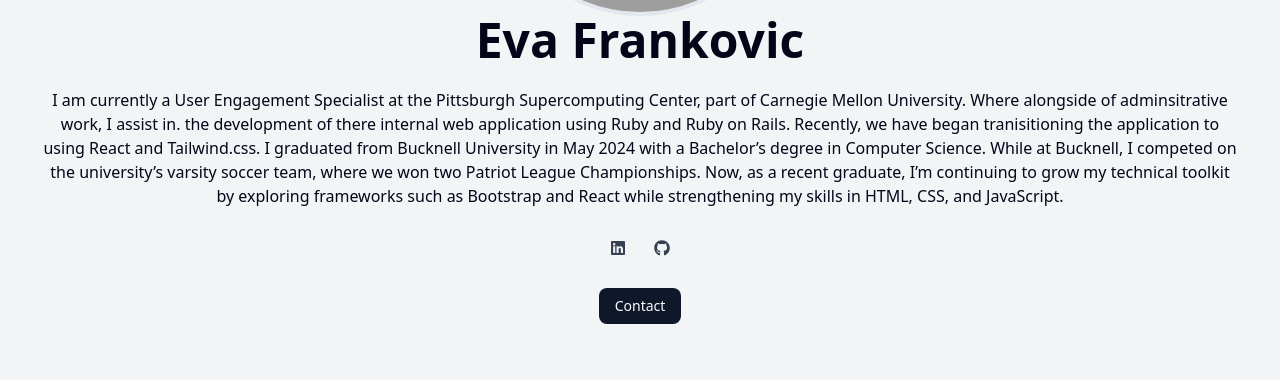
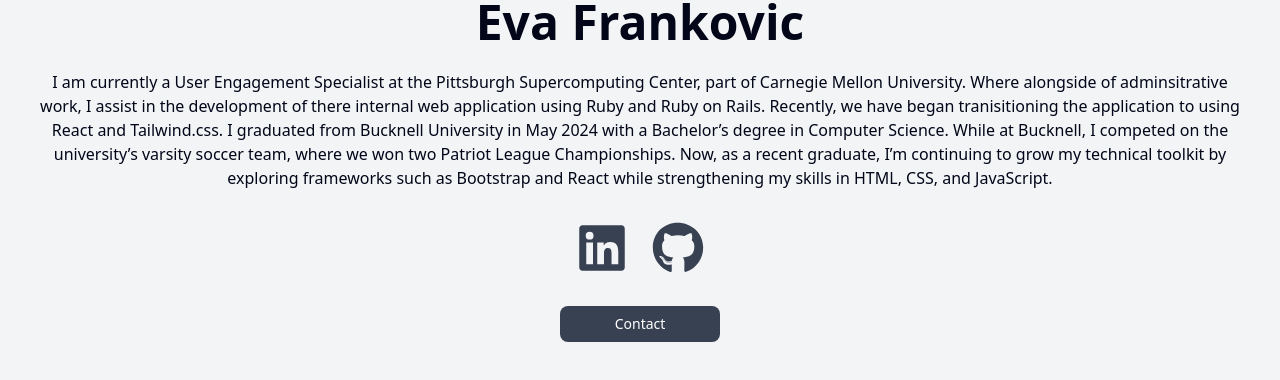
Before and after one commit to evafrank7/portfolio, a Next.js app: page / in a window 1280 px wide. Shown: the part 442-822 px from the top of the page. Built offline with nearby package versions, Linux system fonts and the light colour scheme; grey boxes are pictures that could not be loaded.

Commit message:
Added more styling

```diff
--- a/src/app/globals.css
+++ b/src/app/globals.css
@@ -2,13 +2,29 @@
 @import "tw-animate-css";
 
 /** Custom CSS **/
-.icon{
-  color: darkgrey
+.icon {
+  width: 3.25rem;
+  height: 3.25rem;
+  color: #374151;
+  transition: color 0.2s ease-in-out;
 }
 
-.icon-link:hover{
-  color: #3E5569;
+.icon:hover {
+  color: #1F487E;
 }
+
+.button {
+  width: 10rem;
+  color: white;
+  background-color: #374151;
+  transition: color 0.2s ease-in-out;
+}
+
+.button:hover {
+  background-color: #1F487E;
+}
+
+
 
 
 /** end **/
--- a/src/app/page.tsx
+++ b/src/app/page.tsx
@@ -23,17 +23,17 @@
           />
         </div>
         <h1 className="text-5xl font-bold mb-4">Eva Frankovic</h1>
-        <p className="text-center mb-6 mt-2 ml-10 mr-10"> I am currently a User Engagement Specialist at the Pittsburgh Supercomputing Center, part of Carnegie Mellon University. Where alongside of adminsitrative work, I assist in. the development
+        <p className="text-center mb-6 mt-2 ml-10 mr-10"> I am currently a User Engagement Specialist at the Pittsburgh Supercomputing Center, part of Carnegie Mellon University. Where alongside of adminsitrative work, I assist in the development
           of there internal web application using Ruby and Ruby on Rails. Recently, we have began tranisitioning the application to using React and Tailwind.css. I graduated from Bucknell University in May 2024 with a Bachelor’s degree in Computer Science.
           While at Bucknell, I competed on the university’s varsity soccer team, where we won two Patriot League Championships. Now, as a recent graduate, I’m continuing to grow my technical toolkit by exploring frameworks such
           as Bootstrap and React while strengthening my skills in HTML, CSS, and JavaScript. </p>
         <div className="flex gap-6 justify-center mt-2">
-          <FontAwesomeIcon icon={faLinkedin} className="w-13 h-13 text-gray-700 hover:text-blue-800 transition" />
-          <FontAwesomeIcon icon={faGithub} className="w-13 h-13 text-gray-700 hover:text-blue-800 transition" />
+          <FontAwesomeIcon icon={faLinkedin} className="icon" />
+          <FontAwesomeIcon icon={faGithub} className="icon" />
         </div>
 
         <Button className="m-8" asChild>
-          <a href="/contact"> Contact </a>
+          <a className="button" href="/contact"> Contact </a>
         </Button>
       </section>
     </>
```
